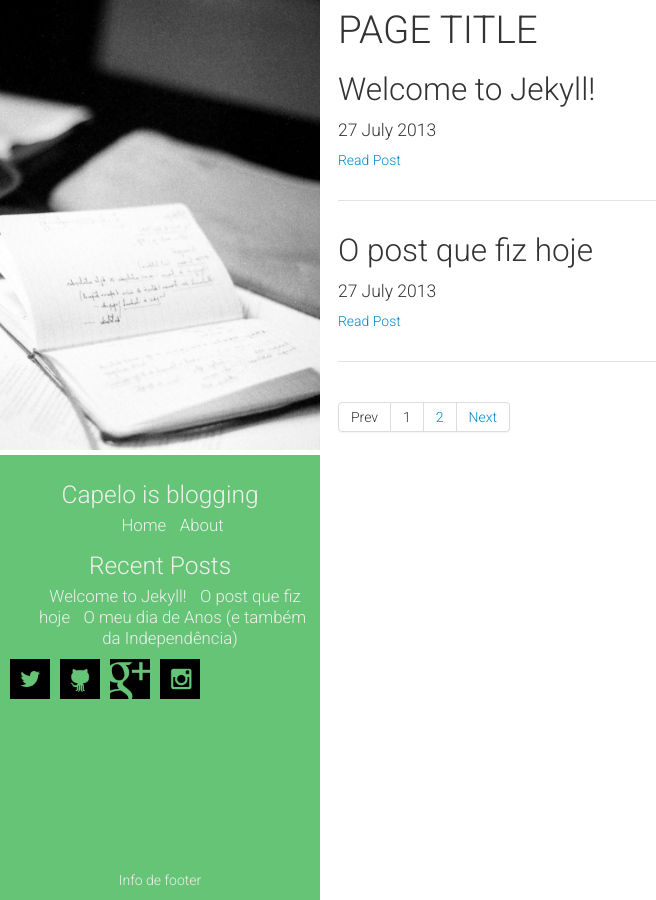
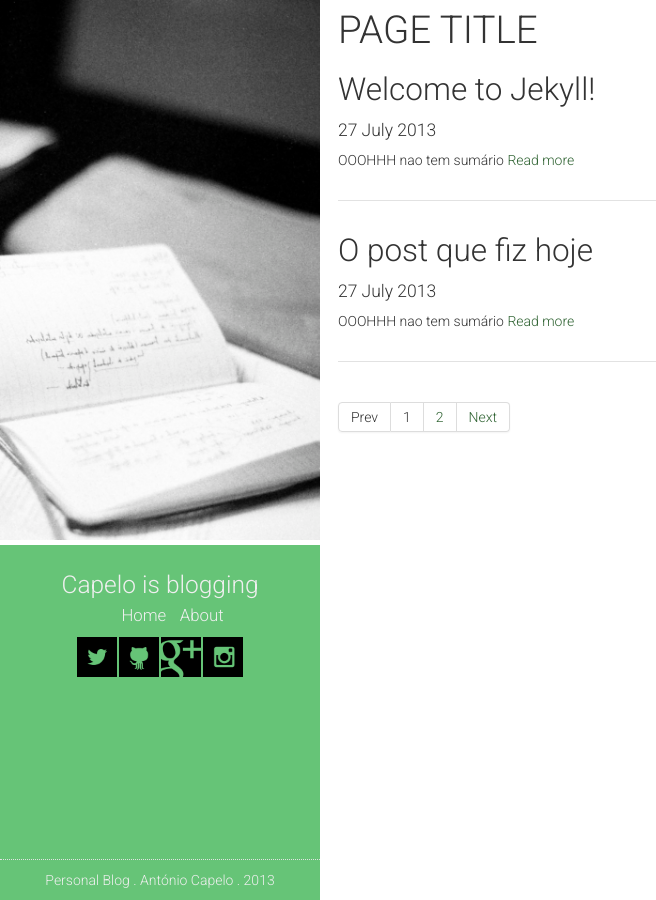
Before and after one commit to antoniocapelo/antoniocapelo.github.com, a Jekyll site: the page built from index.html, in a window 1280 px wide. Shown: the whole page, without its empty margins (0-656 px from the left). Built offline with Jekyll 4.4.1, drawn with Linux system fonts in a browser that asks for light colours; nearby versions of some CDN libraries; Markdown is read by kramdown in place of the engine named in the settings; the list of posts is cut into pages by our own code; comment, search, counter and statistics services are not loaded.

Commit message:
Main css applied. Responsive stuff corrected - seem ok. Icons renewed. Still needs a lightbox kind of plugin and more test posts

```diff
--- a/_includes/sidebar.html
+++ b/_includes/sidebar.html
@@ -9,23 +9,24 @@
 	      <li id="home"><a href="/">Home</a></li>
 	      <li id="about"><a href="/about/">About</a></li>
 	    </ul>
+		<br>
+		<table class="table-info" align="center">
+			<tr>
+				<td><a class="social-icon" id="twitter" title="Twitter" target="_blank" href="http://www.twitter.com/antoniocapelo" alt="Twitter"><span style="display:none">twitter</span></a> </td>
+				<td><a class="social-icon" id="github" title="GitHub" target="_blank" href="http://github.com/antoniocapelo" alt="GitHub"><span style="display:none">github</span></a></td>
+				<td><a class="social-icon" id="googleplus" title="Google+" target="_blank" href="https://plus.google.com/108881262271506526275/posts" alt="Google Plus"><span style="display:none">googleplus</span></a></td>
+				<td><a class="social-icon" id="instagram" title="Instagram" target="_blank" href="http://www.instagram.com/acapelo"><span style="display:none">instagram</span></a></td>
+			</tr>
 
-		<br>
+		</table>
 
-		<h3>Recent Posts</h3>
-		<ul style="display:block;">
-		{% for post in site.posts limit: 5%}
-			<li><a href="{{ post.url }}">{{ post.title }}</a></li>
-		{% endfor %}
-		</ul>
-
-		<ul id="social-icons">
-			<li><a id="twitter" href="#"><span style="display:none">twitter</span></a></li>
-			<li><a id="github" href="#"><span style="display:none">github</span></a></li>
-			<li><a id="googleplus" href="#"><span style="display:none">googleplus</span></a></li>
-			<li><a id="instagram" href="#"><span style="display:none">instagram</span></a></li>
-
-		</ul>
+		<!-- <div class="social-icons">
+			<a class="social-icon" id="twitter" title="Twitter" target="_blank" href="http://www.twitter.com/antoniocapelo" alt="Twitter"><span style="display:none">twitter</span></a>
+			<a class="social-icon" id="github" title="GitHub" target="_blank" href="http://github.com/antoniocapelo" alt="GitHub"><span style="display:none">github</span></a>
+			<a class="social-icon" id="googleplus" title="Google+" target="_blank" href="https://plus.google.com/108881262271506526275/posts" alt="Google Plus"><span style="display:none">googleplus</span></a>
+			<a class="social-icon" id="instagram" title="Instagram" target="_blank" href="http://www.instagram.com/acapelo"><span style="display:none">instagram</span></a>
+		</div> -->
+	<div id="footer">Personal Blog .  <a style="font-size:100%" href="www.antoniocapelo.com" title="antoniocapelo.com">António Capelo</a> . {{ site.time | date: '%Y' }}</div>
 	</div>
-	<footer> Info de footer</footer>
 </div>
+<div class="myclearfix"></div>
--- a/_layouts/default.html
+++ b/_layouts/default.html
@@ -4,6 +4,7 @@
   <div class="span3">
     {% include sidebar.html %}
   </div>
+  <div class="myclearfix"></div>
   <div class="span9 nospace">
     {{ content }}
   </div>
--- a/css/mycss.css
+++ b/css/mycss.css
@@ -11,6 +11,16 @@ body, h1, h2, h3, h4, h5, p {
 	font-weight: 300;
 }
 
+a {
+	color:#2E6231;
+}
+
+.span9 a:hover, a:focus {
+	color: #efefef;
+	text-decoration: none;
+	background-color: black;
+}
+
 .sidebar-nav-fixed{
 	margin-left: -20px;
 	top: 0;
@@ -21,23 +31,44 @@ body, h1, h2, h3, h4, h5, p {
 	height: 100%;
 }
 
+.coverpic {
+	max-width: 400px;
+	height: auto;
+	padding: 5px;
+}
+
+.post img {
+	max-width: 450px;
+	height: auto;
+	padding: 10px;
+	clear: both;
+}
+.pagination {
+	font-weight: 300;
+}
+
+.pagination a:hover, a:focus {
+	color: #595959;
+	text-decoration: none;
+}
 
 .cover {
 	margin-top: 0px;
 	background-image: url('/img/back.jpg');
 	background-size: auto 100%;
 	background-position: 85% 75%;
-	height: 50%;
+	height: 60%;
 }
 
 .info {
 	border-top: 5px solid #fff;
 	padding: 10px;
+	text-align: center;
 }
 
 .info h3 {
-	padding: 0px;
-	margin-bottom: 0px;
+	padding: 0;
+	margin-bottom: 0;
 }
 
 .info ul {
@@ -80,13 +111,16 @@ body, h1, h2, h3, h4, h5, p {
 	margin-left:0px;
 }
 
-footer {
+#footer {
     clear:both;
     position: absolute;
     width: 100%;
     left: 0px;
     right: 0px;
     bottom: 10px;
+    margin-top: 20px;
+    padding-top: 10px;
+	border-top: 1px dotted #E2E2E2;
 }
 
 /* Social Section */
@@ -101,36 +135,121 @@ footer {
 	float: left;
 }
 
-#social-icons {
+.social-icons {
 	width: 100%;
-	text-align: center;
+	margin-top: 10px;
+	margin-left: auto;
+	margin-right: auto;
 }
 
-#social-icons>li>a {
-	margin-right: 10px;
+.social-icons>a {
+	margin-top: 20px;
+	margin-bottom: 10px;
+	margin-right: 16%;
+}
+
+.social-icons>a:last-child {
+	margin-top: 20px;
+	margin-bottom: 10px;
+	margin-right: 0px;
+}
+
+.table-info {
+	margin-top:10px;
+	margin-bottom:10px;
+}
+
+#twitter {
+	background: url('../img/icons/twitter.png') top left no-repeat;
+}
+
+#github {
+	background: url('../img/icons/github.png') top left no-repeat;
+}
+
+#googleplus {
+	background: url('../img/icons/googleplus.png') top left no-repeat;
+}
+
+#instagram {
+	background: url('../img/icons/instagram.png') top left no-repeat;
 }
 
 
-#twitter {
-	background: url('../img/icons/twitter_on.png') no-repeat;
-}
-
-#github {
-	background: url('../img/icons/git_on.png') top left no-repeat;
-}
-
-#googleplus {
-	background: url('../img/icons/google_on.png') top left no-repeat;
-}
-
-#instagram {
-	background: url('../img/icons/insta_on.png') top left no-repeat;
-
-}
 #twitter, #github, #googleplus, #instagram {
-	display: block;
-	background-size: 40px 40px;
+	background-size: 40px 80px;
 	height: 40px;
 	float: left;
 	width: 40px;
 }
+
+
+@media (max-width: 767px) {
+
+	body {
+		padding-left: 0;
+		padding-right: 0;
+	}
+
+	.sidebar-nav-fixed{
+	    margin: 0;
+    	display: table;
+		width: 100%;
+		background-color: #66C477;
+		color: #efefef;
+		text-align: center;
+		height: 240px;
+		padding-bottom: 20px;
+	}
+
+	.cover {
+	margin-top: 0px;
+	background-image: url('/img/back.jpg');
+	background-size: 80% auto;
+	background-position: 85% 75%;
+	height: 50%;
+	}
+
+	#footer {
+		display: none;
+	}
+
+	.myclearfix {
+	  *zoom: 1;
+	}
+
+	.myclearfix:before,
+	.myclearfix:after {
+	  display: table;
+	  line-height: 0;
+	  content: "";
+	}
+
+	.myclearfix:after {
+	  clear: both;
+	}
+
+	.nospace {
+		padding-left: 10px;
+		padding-right: 10px;
+	}
+
+	h1, h2, h3 {
+		line-height: 35px;
+	}
+
+	.info {
+	border-top: 5px solid #fff;
+	padding: 5px;
+	text-align: center;
+	}
+
+	.affix{
+		position: static;
+	}
+
+	.pagination {
+		text-align: center;
+	}
+
+}
--- a/index.html
+++ b/index.html
@@ -8,8 +8,17 @@ title: PAGE TITLE
   <div class="span12">
     <h2>{{ post.title }}</h2>
     <h4>{{ post.date | date_to_long_string }}</h4>
+    {% if post.image %}
+    <img src="{{ post.image }}" class="coverpic">
+    {% endif %}
     <p>
-      <a href="{{ post.url }}">Read Post</a>
+      {% if post.summary %}
+      <i>{{ post.summary}}</i></p><p>
+      {% else %}
+      OOOHHH nao tem sumário
+          <!-- Case for when no excerpt is defined -->
+      {% endif %}
+      <a href="{{ post.url }}">Read more</a>
     </p>
   </div>
 </div>
--- a/js/myscript.js
+++ b/js/myscript.js
@@ -32,4 +32,12 @@ $(document).ready(function() {
 		var s = document.getElementsByTagName('script')[0];
 		s.parentNode.insertBefore(po, s);
 	})();
+
+	$('.social-icon').on('mouseenter',function() {
+		$(this).animate({'background-position-y':'-40px'},500);
+	})
+
+	$('.social-icon').on('mouseleave',function() {
+		$(this).animate({'background-position-y':'0px'},500);
+	})
 })
```
Also changed, not shown: _layouts/post.html (+6 -1 lines), _posts/2013-07-04-meu-dia-de-anos.md (+5 -1 lines), _posts/post.html (added, +19 -0 lines), img/icons/facebook.png (added), img/icons/github.png (added), img/icons/googleplus.png (added), img/icons/instagram.png (added), img/icons/twitter.png (added), 4 other files.
